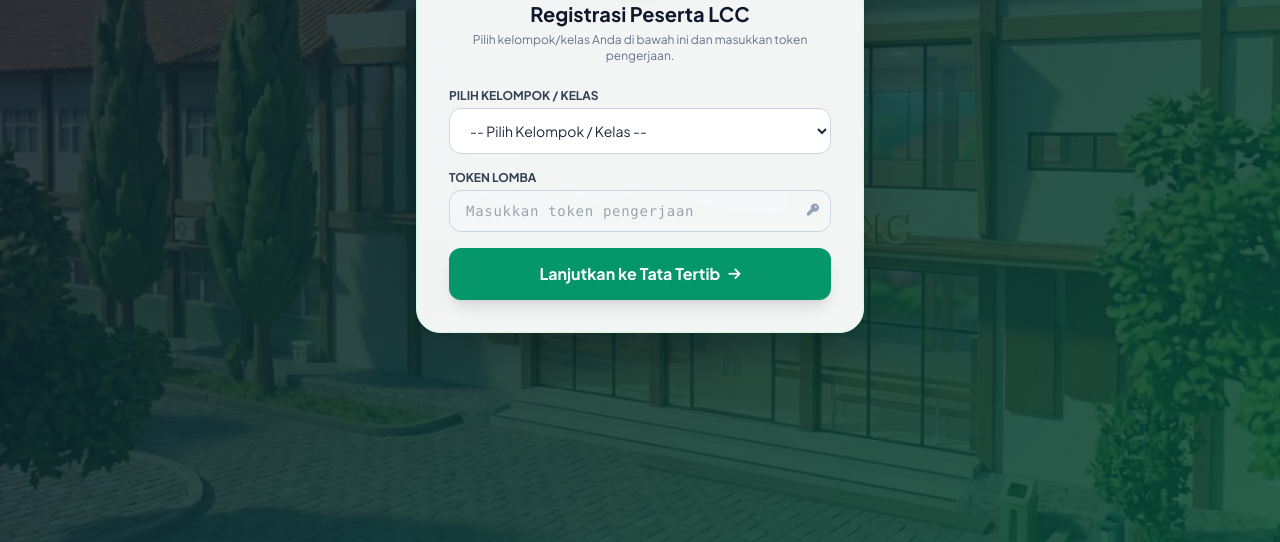
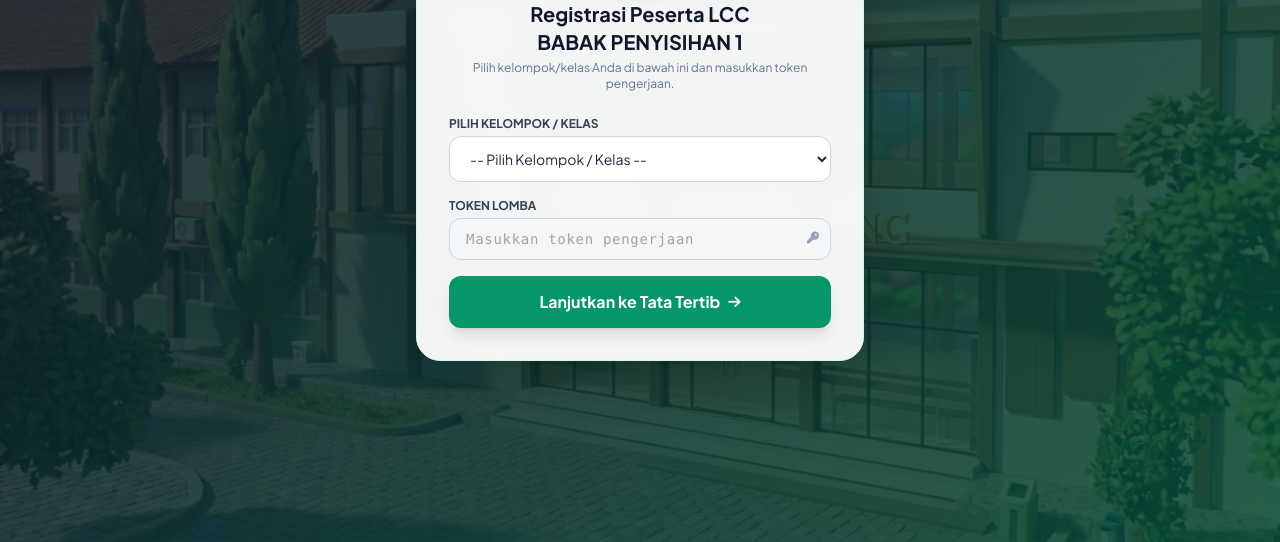
Before and after one commit to dhonialahmed333-max/lccpenyisihan, a plain HTML site: page index.html in a window 1280 px wide. Shown: the part 258-800 px from the top of the page. Drawn offline with nearby package versions, Linux system fonts and the light colour scheme.

Commit message:
Add heading for 'BABAK PENYISIHAN 1' section

```diff
--- a/index.html
+++ b/index.html
@@ -78,6 +78,7 @@
                     <img src="logo_lcc_3d.png" alt="Maskot 3D LCC" class="w-full h-full object-cover rounded-full">
                 </div>
                 <h2 class="text-xl font-bold text-slate-900">Registrasi Peserta LCC</h2>
+                <h3 class="text-xl font-bold text-slate-900">BABAK PENYISIHAN 1</h3>
                 <p class="text-xs text-slate-500 mt-1">Pilih kelompok/kelas Anda di bawah ini dan masukkan token pengerjaan.</p>
             </div>
 
```
